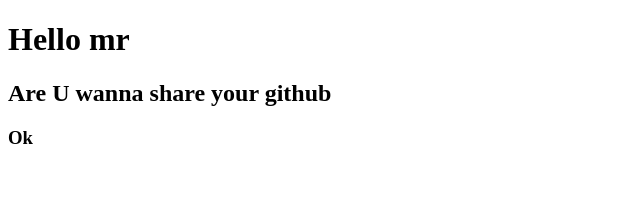
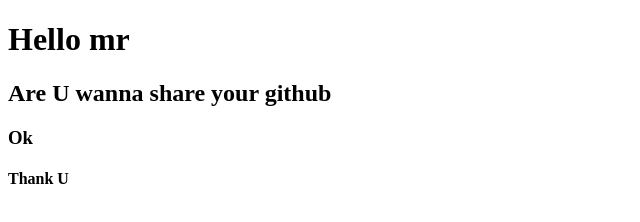
Before and after one commit to Eng-Shahin/first-repo, a plain HTML site: page index.html in a window 1280 px wide. Shown: the full height of the page, 0-640 px from the left. Drawn offline with Linux system fonts and the light colour scheme.

Commit message:
new line

```diff
--- a/index.html
+++ b/index.html
@@ -9,5 +9,6 @@
     <h1>Hello mr</h1>
     <h2>Are U wanna share your github</h2>
     <h3>Ok</h3>
+    <h4>Thank U</h4>
 </body>
 </html>
```
